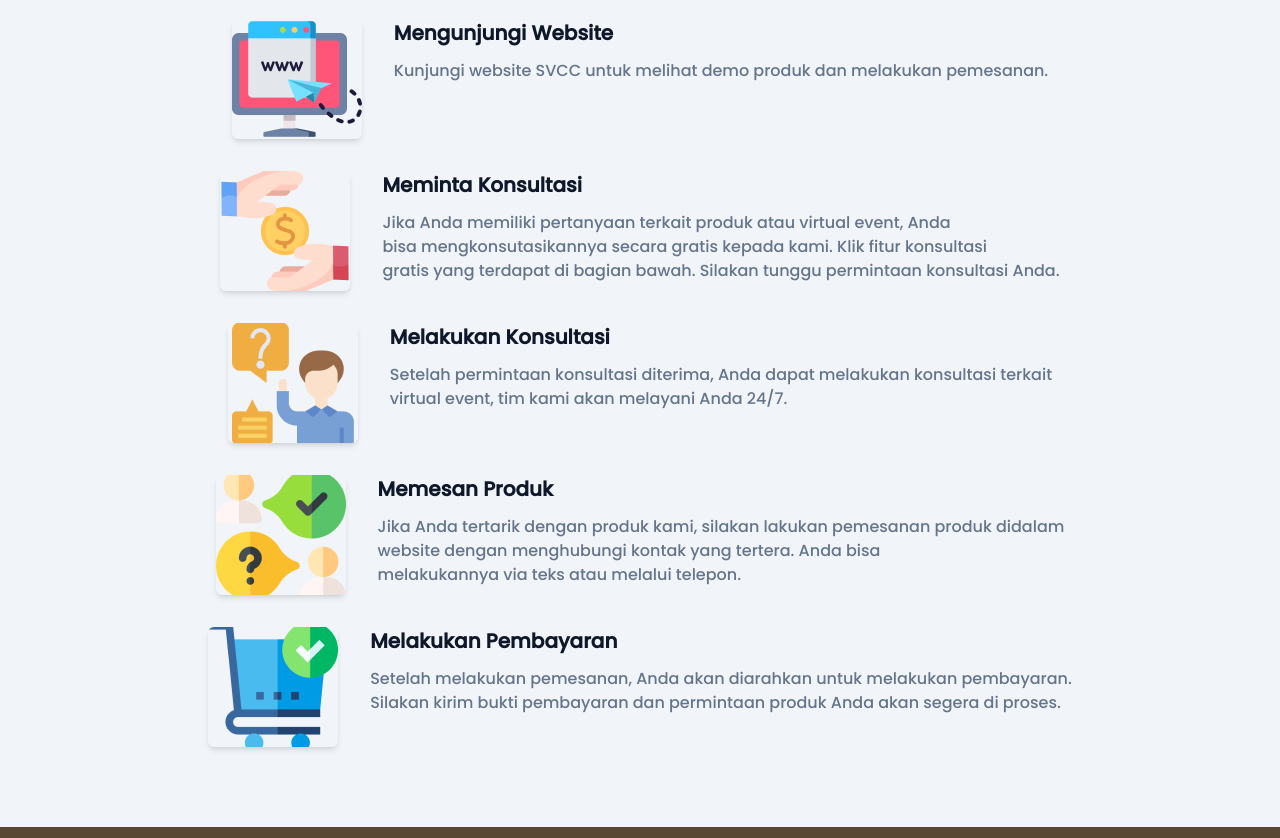
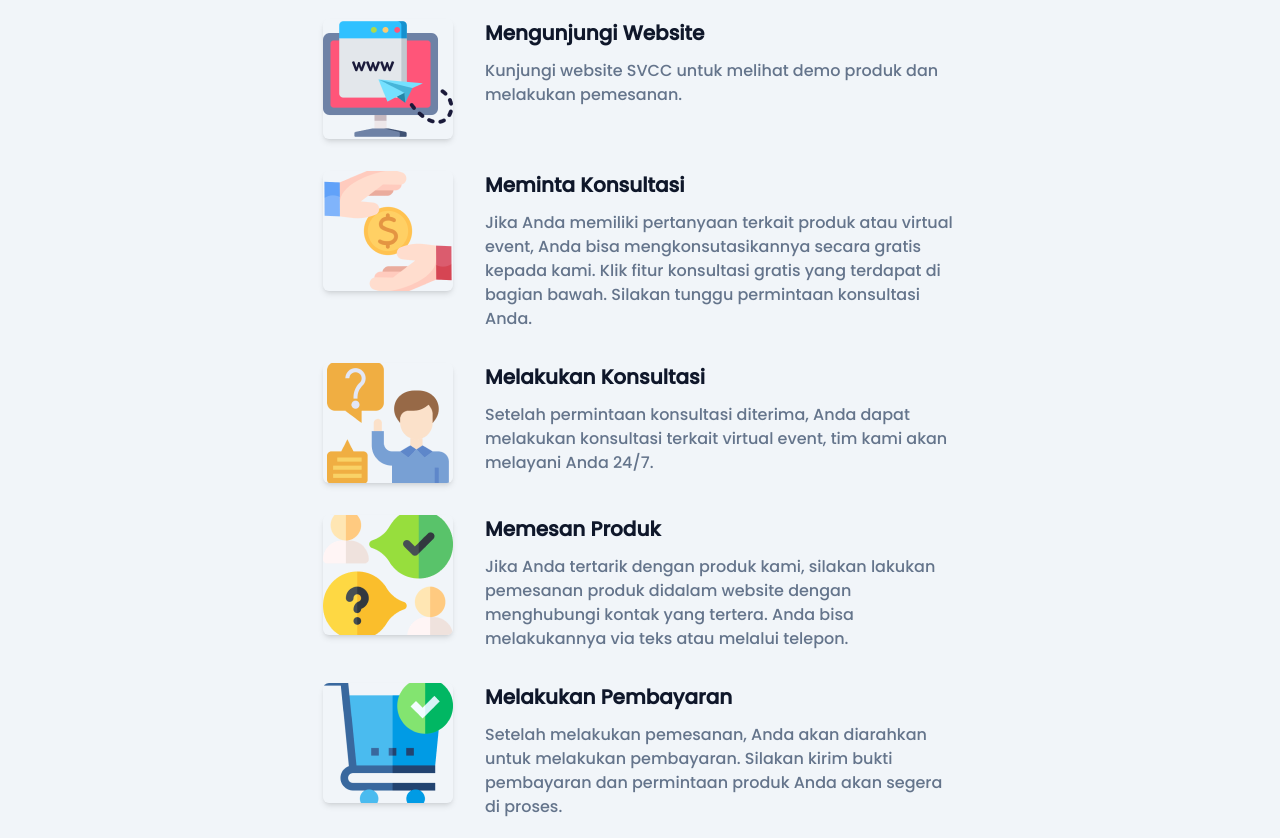
Before and after one commit to brianv4/borneo-project, a website: page webinar.html in a window 1280 px wide. Shown: the part 3228-4066 px from the top of the page. Drawn offline with nearby package versions, Linux system fonts and the light colour scheme.

Commit message:
webinar + virtual expo

```diff
--- a/webinar.html
+++ b/webinar.html
@@ -239,7 +239,7 @@
                         </a>
                     </div>
                 </div>
-                <div class="p-4 md:w-2/3">
+                <div class="p-4 md:w-1/2">
                     <h3 class="mb-3 text-xl font-semibold text-dark dark:text-white"><a href="#" class="hover:text-primary">Mengunjungi Website</a></h3>
                     <p class="text-base font-medium text-secondary justify-between">Kunjungi website SVCC untuk melihat demo produk dan melakukan pemesanan.
                     </p>
@@ -253,12 +253,10 @@
                         </a>
                     </div>
                 </div>
-                <div class="p-4 md:w-2/3">
+                <div class="p-4 md:w-1/2">
                     <h3 class="mb-3 text-xl font-semibold text-dark dark:text-white"><a href="#" class="hover:text-primary">Meminta Konsultasi
                         </a></h3>
-                    <p class=" text-base font-medium text-secondary">Jika Anda memiliki pertanyaan terkait produk atau virtual event, Anda </p>
-                    <p class=" text-base font-medium text-secondary">bisa mengkonsutasikannya secara gratis kepada kami. Klik fitur konsultasi </p>
-                    <p class=" text-base font-medium text-secondary">gratis yang terdapat di bagian bawah. Silakan tunggu permintaan konsultasi Anda.</p>
+                    <p class=" text-base font-medium text-secondary">Jika Anda memiliki pertanyaan terkait produk atau virtual event, Anda bisa mengkonsutasikannya secara gratis kepada kami. Klik fitur konsultasi gratis yang terdapat di bagian bawah. Silakan tunggu permintaan konsultasi Anda.</p>
 
                 </div>
             </div>
@@ -270,11 +268,10 @@
                         </a>
                     </div>
                 </div>
-                <div class="p-4 md:w-2/3">
+                <div class="p-4 md:w-1/2">
                     <h3 class="mb-3 text-xl font-semibold text-dark dark:text-white"><a href="#" class="hover:text-primary">Melakukan Konsultasi
                         </a></h3>
-                    <p class="text-base font-medium text-secondary">Setelah permintaan konsultasi diterima, Anda dapat melakukan konsultasi terkait </p>
-                    <p class="text-base font-medium text-secondary">virtual event, tim kami akan melayani Anda 24/7.</p>
+                    <p class="text-base font-medium text-secondary">Setelah permintaan konsultasi diterima, Anda dapat melakukan konsultasi terkait virtual event, tim kami akan melayani Anda 24/7.</p>
 
                 </div>
             </div>
@@ -286,12 +283,10 @@
                         </a>
                     </div>
                 </div>
-                <div class="p-4 md:w-2/3">
+                <div class="p-4 md:w-1/2">
                     <h3 class="mb-3 text-xl font-semibold text-dark dark:text-white"><a href="#" class="hover:text-primary">Memesan Produk
                         </a></h3>
-                    <p class="text-base font-medium text-secondary">Jika Anda tertarik dengan produk kami, silakan lakukan pemesanan produk didalam</p>
-                    <p class="text-base font-medium text-secondary">website dengan menghubungi kontak yang tertera. Anda bisa </p>
-                    <p class="text-base font-medium text-secondary">melakukannya via teks atau melalui telepon.</p>
+                    <p class="text-base font-medium text-secondary">Jika Anda tertarik dengan produk kami, silakan lakukan pemesanan produk didalam website dengan menghubungi kontak yang tertera. Anda bisa melakukannya via teks atau melalui telepon.</p>
                 </div>
             </div>
             <div class="flex flex-wrap justify-center w-full px-4 xl:mx-auto xl:w-10/12">
@@ -302,11 +297,9 @@
                         </a>
                     </div>
                 </div>
-                <div class="p-4 md:w-2/3">
+                <div class="p-4 md:w-1/2">
                     <h3 class="mb-3 text-xl font-semibold text-dark dark:text-white"><a href="#" class="hover:text-primary">Melakukan Pembayaran</a></h3>
-                    <p class="text-base font-medium text-secondary">Setelah melakukan pemesanan, Anda akan diarahkan untuk melakukan pembayaran.</p>
-                    <p class="text-base font-medium text-secondary">Silakan kirim bukti pembayaran dan permintaan produk Anda akan segera di proses.</p>
-
+                    <p class="text-base font-medium text-secondary">Setelah melakukan pemesanan, Anda akan diarahkan untuk melakukan pembayaran. Silakan kirim bukti pembayaran dan permintaan produk Anda akan segera di proses.</p>
                 </div>
             </div>
         </div>
```
Also changed, not shown: virtual_expo.html (+15 -21 lines). Lines whose indentation alone changed are shown as unchanged.
